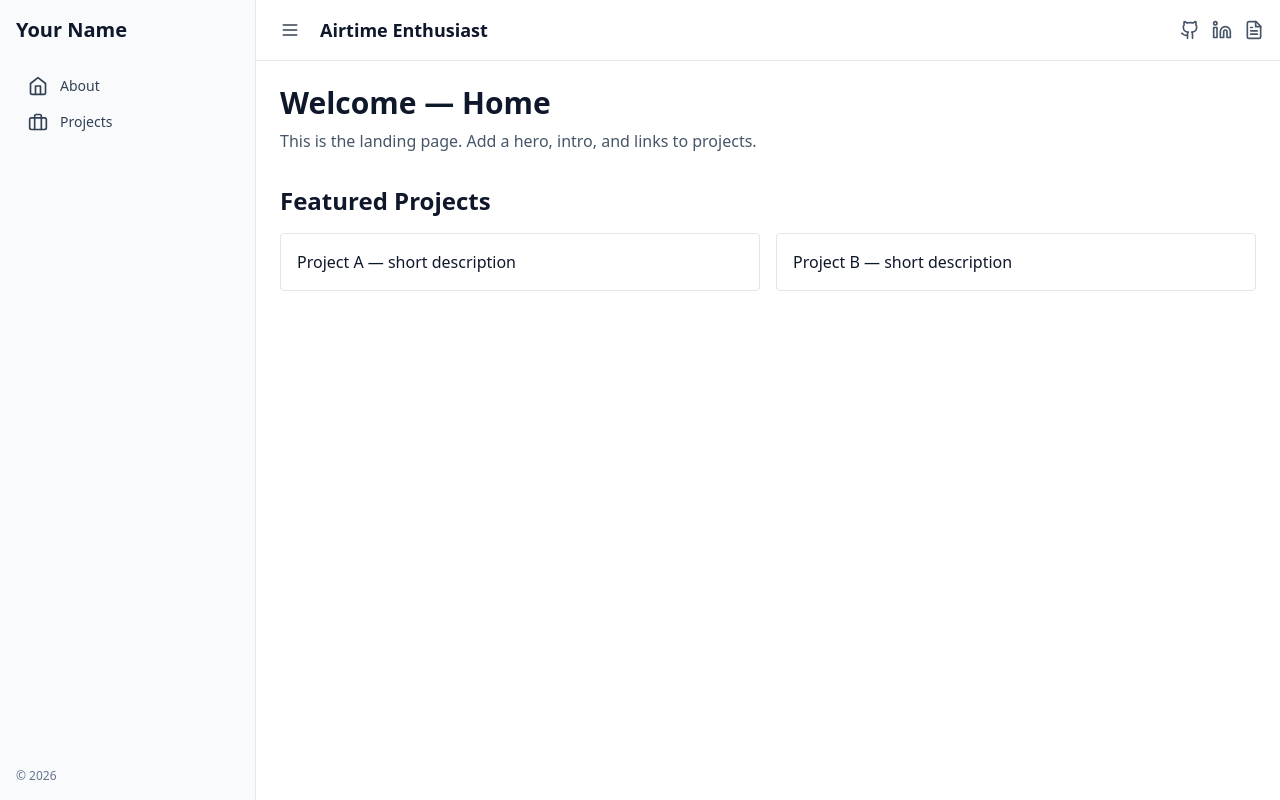
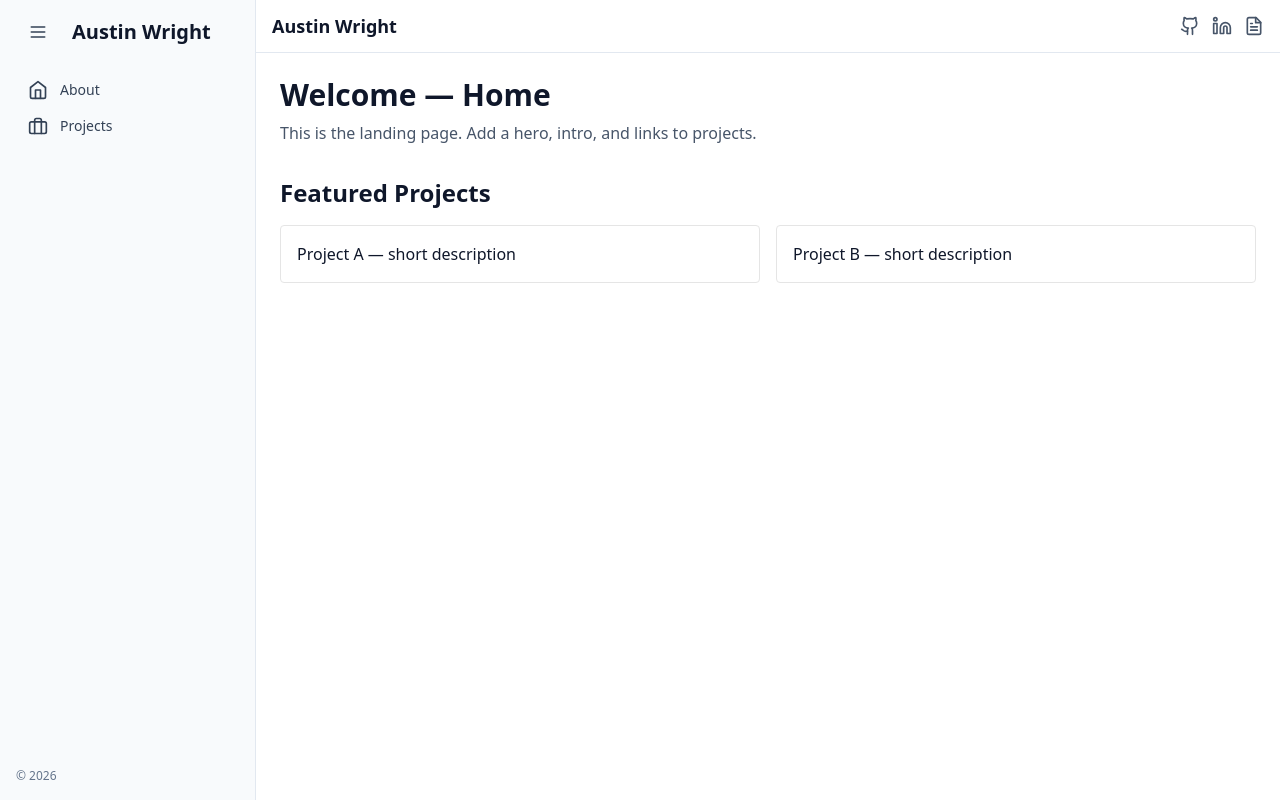
Before and after one commit to airtimeEnthusiast/PortfolioWebPage, a React (Vite) app: page /home in a window 1280 px wide. Built offline with nearby package versions, Linux system fonts and the light colour scheme; no server answers.

Commit message:
Fixed side nav bar

```diff
--- /dev/null
+++ b/src/config/site.ts
@@ -0,0 +1,13 @@
+export type SiteConfig = {
+  name: string
+  github?: string
+  linkedin?: string
+}
+
+const site: SiteConfig = {
+  name: 'Austin Wright',
+  github: 'https://github.com/airtimeEnthusiast',
+  linkedin: 'https://www.linkedin.com/in/austin-wright/'
+}
+
+export default site
--- a/src/ui/components/Layout.tsx
+++ b/src/ui/components/Layout.tsx
@@ -7,9 +7,9 @@ const Layout: React.FC<{ children: React.ReactNode }> = ({ children }) => {
 
   return (
     <div className="min-h-screen flex bg-white text-slate-900">
-      <Sidebar collapsed={collapsed} />
+      <Sidebar collapsed={collapsed} onToggle={() => setCollapsed((s) => !s)} />
       <div className="flex-1 flex flex-col">
-        <TopNav onToggle={() => setCollapsed((s) => !s)} />
+        <TopNav />
         <main className="p-6">{children}</main>
       </div>
     </div>
--- a/src/ui/components/Sidebar.tsx
+++ b/src/ui/components/Sidebar.tsx
@@ -1,6 +1,7 @@
 import React from 'react'
 import { NavLink } from 'react-router-dom'
-import { Home, Briefcase, Star } from 'lucide-react'
+import { Home, Briefcase, Star, Menu } from 'lucide-react'
+import site from '@/config/site'
 
 const links = [
   { to: '/about', label: 'About', icon: <Home className="w-5 h-5" /> },
@@ -8,8 +9,7 @@ const links = [
   //{ to: '/hobbies', label: 'Hobbies', icon: <Star className="w-5 h-5" /> }
 ]
 
-
-export default function Sidebar({ collapsed = false }: { collapsed?: boolean }) {
+export default function Sidebar({ collapsed = false, onToggle }: { collapsed?: boolean; onToggle?: () => void }) {
   return (
     // Sidebar: visible on md+. When `collapsed` is true, show icons only (narrow).
     <aside
@@ -17,7 +17,23 @@ export default function Sidebar({ collapsed = false }: { collapsed?: boolean })
         collapsed ? 'md:w-20' : 'md:w-64'
       }`}
     >
-      <div className={`mb-6 font-semibold ${collapsed ? 'text-sm' : 'text-xl'}`}>Your Name</div>
+      <div className={`mb-6 ${collapsed ? 'text-sm' : 'text-xl'} px-0`}>
+        <div className="flex items-center">
+          {/* left column matches nav icon column (px-3 + icon + gap ≈ w-11) */}
+          <div className="w-11 flex items-center justify-center">
+            <button
+              onClick={onToggle}
+              className="p-0 rounded-md text-slate-700 hover:bg-slate-100 inline-flex items-center justify-center w-8 h-8"
+              aria-label="Toggle sidebar"
+            >
+              <Menu className="w-5 h-5" />
+            </button>
+          </div>
+          {/* name sits in column that lines up with nav labels */}
+          {!collapsed && <div className="font-semibold ml-3">{site.name}</div>}
+        </div>
+      </div>
+
       <nav className="flex-1">
         {links.map((l) => (
           <NavLink
--- a/src/ui/components/TopNav.tsx
+++ b/src/ui/components/TopNav.tsx
@@ -1,26 +1,19 @@
 import React from 'react'
 import { Github, Linkedin, FileText, Menu } from 'lucide-react'
+import site from '@/config/site'
 
 export default function TopNav({ onToggle }: { onToggle?: () => void }) {
   return (
     <header className="w-full border-b border-slate-200 bg-white px-4 py-3 flex items-center justify-between gap-3">
       <div className="flex items-center gap-3">
-        {/* toggle visible on md and above */}
-        <button
-          onClick={onToggle}
-          className="hidden md:inline-flex p-2 rounded-md text-slate-700 hover:bg-slate-100"
-          aria-label="Toggle sidebar"
-        >
-          <Menu className="w-5 h-5" />
-        </button>
-        <div className="text-lg font-semibold hidden md:block">Airtime Enthusiast</div>
+        <div className="text-lg font-semibold hidden md:block">{site.name}</div>
       </div>
 
       <div className="flex items-center gap-3">
-        <a href="#" aria-label="GitHub" className="text-slate-600 hover:text-slate-900">
+        <a href={site.github ?? '#'} aria-label="GitHub" className="text-slate-600 hover:text-slate-900">
           <Github className="w-5 h-5" />
         </a>
-        <a href="#" aria-label="LinkedIn" className="text-slate-600 hover:text-slate-900">
+        <a href={site.linkedin ?? '#'} aria-label="LinkedIn" className="text-slate-600 hover:text-slate-900">
           <Linkedin className="w-5 h-5" />
         </a>
         <a href="#" aria-label="Resume" className="text-slate-600 hover:text-slate-900">
```
